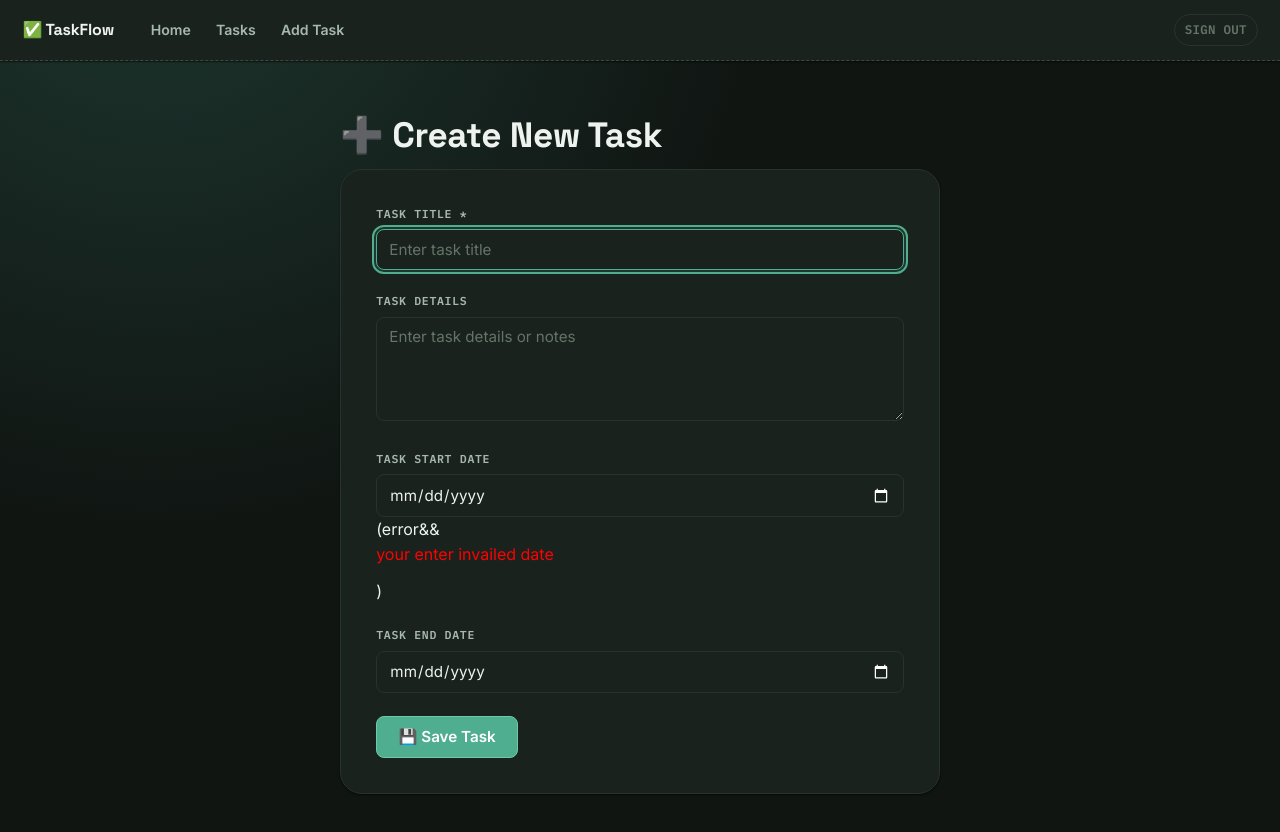
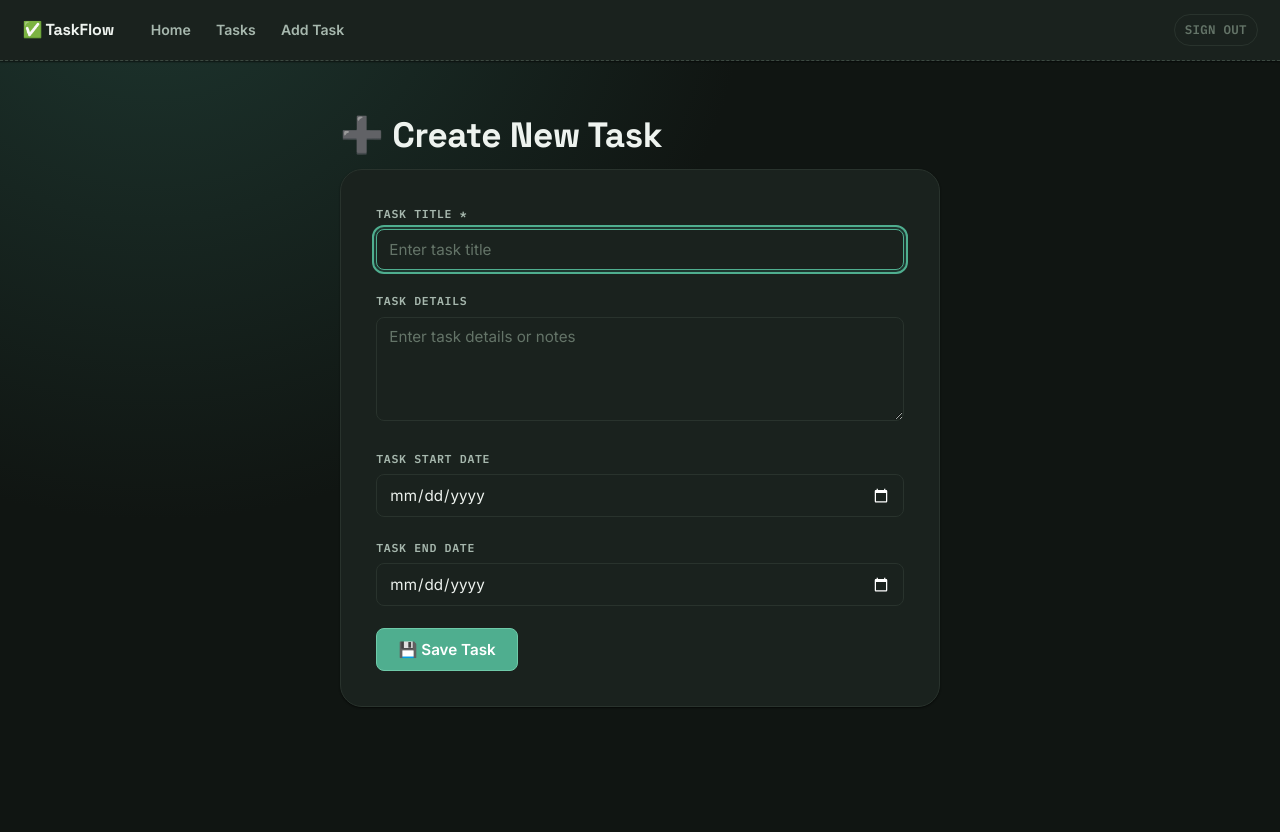
Before and after one commit to ahmadhashemismail/Tasks1, a React (Vite) app in the folder client/: page /tasks/new in a window 1280 px wide. Shown: the top 832 px of the page. After the commit the page ends 800 px from the top, so only its background shows below. Built offline with nearby package versions, Linux system fonts and the light colour scheme; no server answers; sample sign-in values are in the browser's storage.

Commit message:
update in addtasklist

```diff
--- a/client/src/pages/addtaskpage.jsx
+++ b/client/src/pages/addtaskpage.jsx
@@ -22,9 +22,7 @@ function AddTaskPage() {
   function handletime(date){
     let startdate=  new Date(date);
   let datenow=new Date();
-    if(startdate<datenow){
-    console.log(<p style={{color:"red"}}>start date is in the past</p>)
-    }
+    setError(startdate < datenow);
 
   }
   return (
@@ -62,7 +60,7 @@ function AddTaskPage() {
   setDate(e.target.value);
   handletime(e.target.value);
 }} />
-(error&& <p style={{color:"red"}}>your enter invailed date </p> )
+{error && <p style={{color:"red"}}>your enter invailed date </p> }
 </div>
 <div> <label htmlFor="enddate">Task End Date</label>
         <input
```
